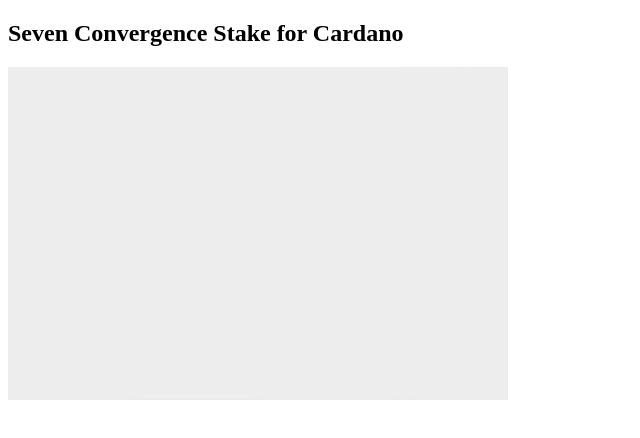
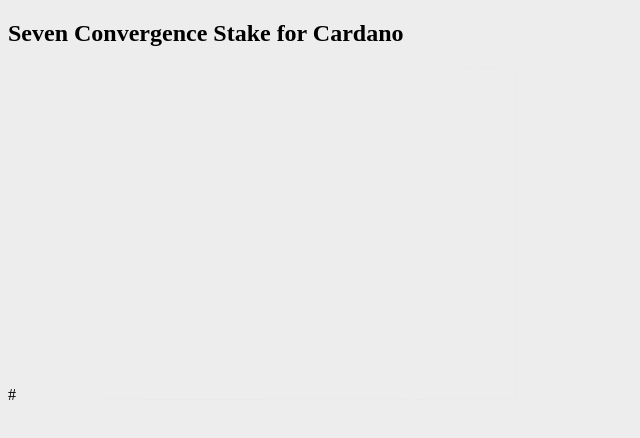
Before and after one commit to 7constake/7constake.github.io, a plain HTML site: page index.html in a window 1280 px wide. Shown: the whole page, without its empty margins (0-640 px from the left). Drawn offline with Linux system fonts and the light colour scheme.

Commit message:
Update index.html

```diff
--- a/index.html
+++ b/index.html
@@ -1,7 +1,13 @@
 <!DOCTYPE html>
+<style>
+body {
+  background-image: url('grey.jpg');
+}
+</style>
+
 <html>
 <body>
   <h2 class="u-align-left u-text u-text-1">Seven Convergence Stake for Cardano</h2>
-  <img src="grey.jpg" alt="Trulli" width="500" height="333">
+  #<img src="grey.jpg" alt="Trulli" width="500" height="333">
 </body>
 </html>
```
